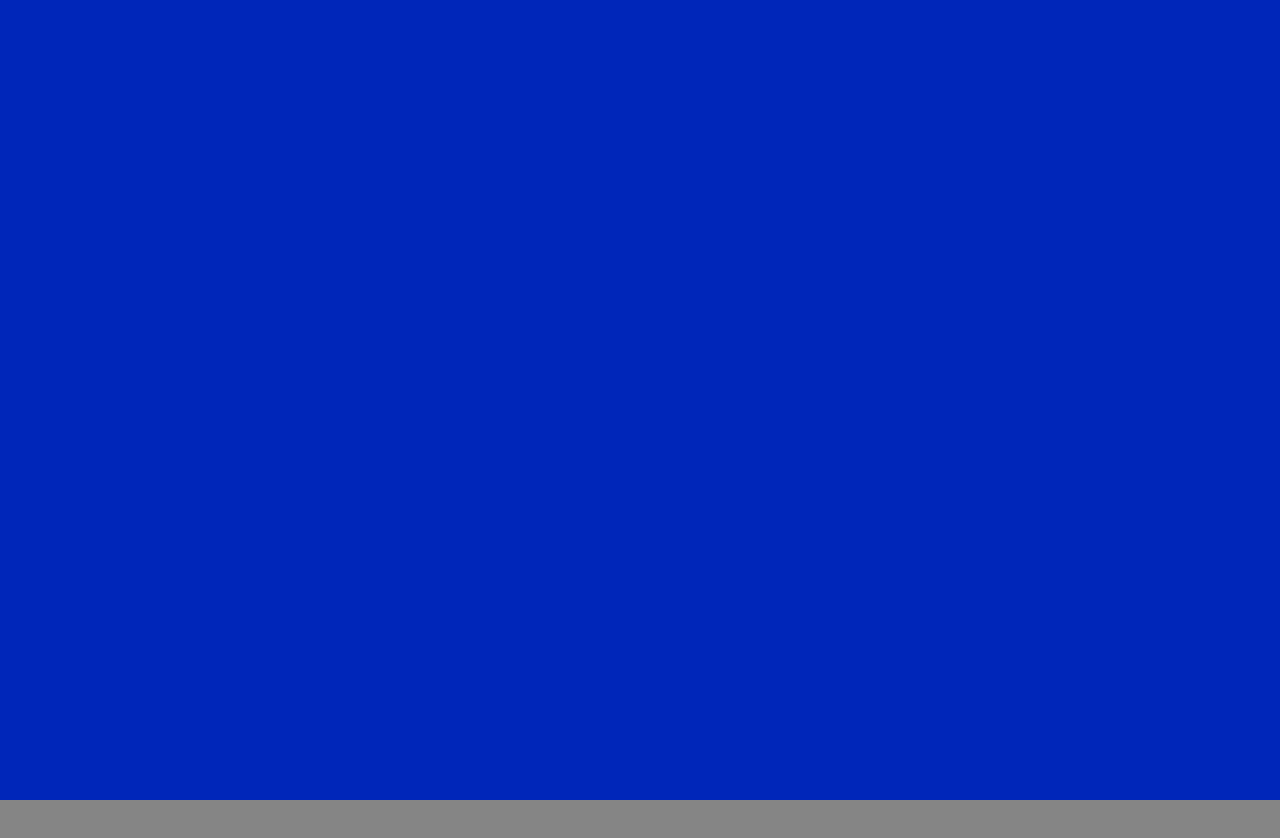
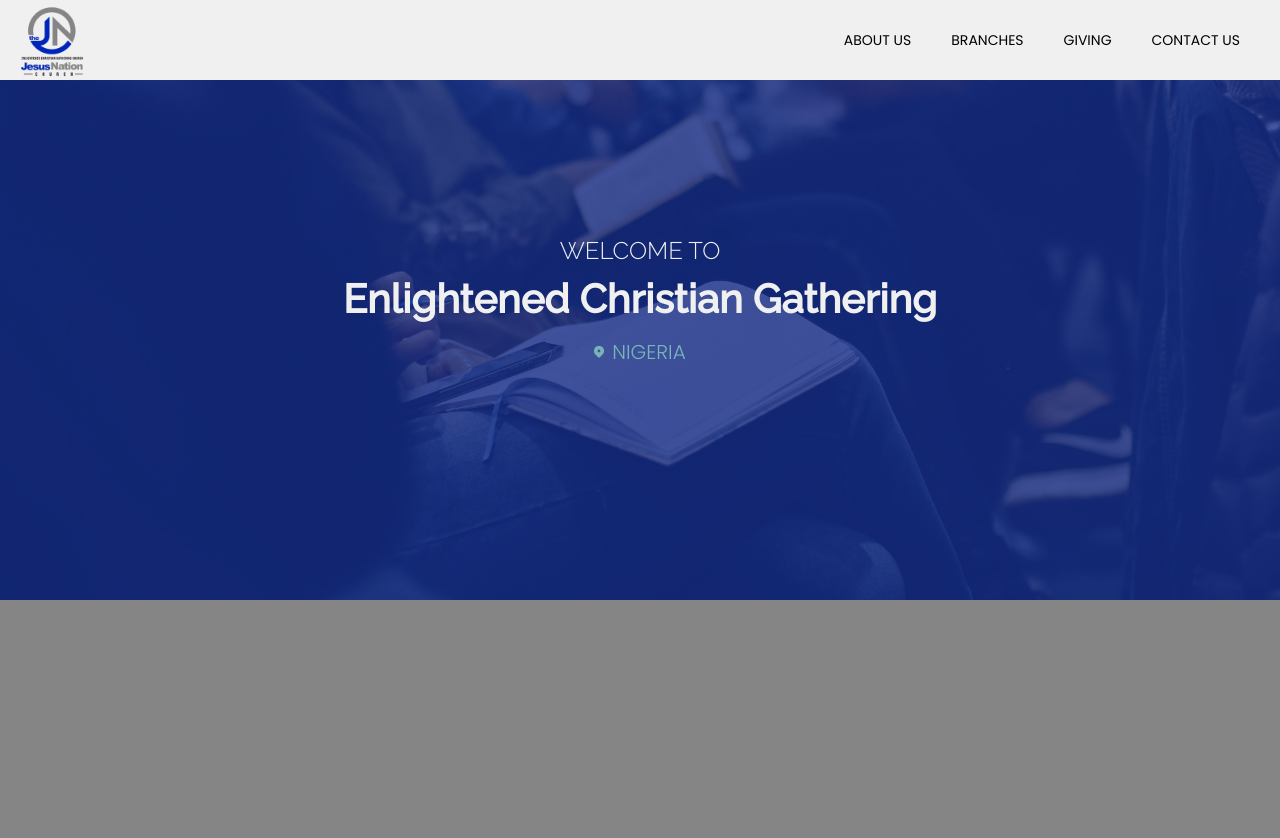
Before and after one commit to cindyeke/ecg-nigeria, a Next.js app: page / in a window 1280 px wide. Shown: the top 838 px of the page. Built offline with nearby package versions, Linux system fonts and the light colour scheme.

Commit message:
created header, nav for large screens

```diff
--- a/package.json
+++ b/package.json
@@ -12,7 +12,8 @@
     "clsx": "^2.0.0",
     "next": "14.0.3",
     "react": "^18",
-    "react-dom": "^18"
+    "react-dom": "^18",
+    "react-responsive": "^9.0.2"
   },
   "devDependencies": {
     "autoprefixer": "^10.0.1",
--- a/src/app/globals.css
+++ b/src/app/globals.css
@@ -7,5 +7,5 @@ html {
 }
 
 body {
-  @apply m-0 p-0 h-full font-main
+  @apply m-0 p-0 h-full font-main bg-off-white
 }
--- a/src/app/page.js
+++ b/src/app/page.js
@@ -1,31 +1,38 @@
 'use client'
 import { useEffect, useState } from 'react'
+import { useMediaQuery } from 'react-responsive'
 import MobileFirstPage from '@components/pages/MobileFirstPage/MobileFirstPage'
 import Navigation from '@components/organisms/Navigation/Navigation'
+import HomeHeader from '@components/organisms/HomeHeader/HomeHeader'
 
 export default function Home() {
-    const [showMobileNav, setShowMobileNav] = useState(false)
+    const [showNav, setShowNav] = useState(false)
+    const isMobile = useMediaQuery({ query: '(max-width: 767px)' })
 
     useEffect(() => {
+        if (isMobile) {
             const handleScroll = () => {
                 const scrollThreshold = 900
                 const shouldShowMobileNav = window.scrollY > scrollThreshold
-            setShowMobileNav(shouldShowMobileNav)
+                setShowNav(shouldShowMobileNav)
             }
             window.addEventListener('scroll', handleScroll)
             return () => {
                 window.removeEventListener('scroll', handleScroll)
             }
+        } else {
+            setShowNav(true)
+        }
     }, [])
 
     return (
-        <>
+        <div className="max-w-[1536px] md:mx-auto h-full">
             <MobileFirstPage />
             <div className="relative h-full">
-                <Navigation isVisible={showMobileNav} />
-                <div id="content" className="h-full bg-blue-500"></div>
+                <Navigation isVisible={showNav} />
+                <HomeHeader className="!hidden md:!flex" />
                 <div id="content" className="h-full bg-gray-400"></div>
             </div>
-        </>
+        </div>
     )
 }
--- a/src/components/molecules/Hamburger/Hamburger.js
+++ b/src/components/molecules/Hamburger/Hamburger.js
@@ -1,5 +1,4 @@
 import clsx from 'clsx'
-import { useState } from 'react'
 import styles from './Hamburger.module.css'
 
 const Hamburger = ({ isOpen, setIsOpen }) => {
--- a/src/components/molecules/Hamburger/Hamburger.module.css
+++ b/src/components/molecules/Hamburger/Hamburger.module.css
@@ -1,5 +1,6 @@
 .hamburger-wrapper {
     @apply absolute top-[32px] right-5;
+    @apply md:hidden
 }
 
 .lines {
--- /dev/null
+++ b/src/components/organisms/HomeHeader/HomeHeader.js
@@ -0,0 +1,44 @@
+import clsx from 'clsx'
+import Image from 'next/image'
+import SeparatorLine from '@components/molecules/SeparatorLine/SeparatorLine'
+import People from '@images/people-landscape.jpg'
+import ECGLogo from '@images/ecg-logo.png'
+import LocationMarker from '@svgs/location-marker.svg'
+import styles from './HomeHeader.module.css'
+
+const HomeHeader = ({ className, displaySeparatorLine = false }) => {
+    const mobileHeaderWrapperStyle = clsx(styles['header-wrapper'], className)
+
+    return (
+        <div className={mobileHeaderWrapperStyle}>
+            <div className={styles.header}>
+                <Image src={ECGLogo} alt="logo" className={styles.logo} />
+                {displaySeparatorLine && (
+                    <SeparatorLine property="vl" color="bg-gray-400" />
+                )}
+                <Image
+                    src={People}
+                    alt="people"
+                    className="hidden md:h-full md:block md:object-cover"
+                />
+                <div className={styles['welcome-wrapper']}>
+                    <span className={styles['text-one']}>Welcome to</span>
+                    <span className={styles['text-two']}>
+                        Enlightened Christian Gathering
+                    </span>
+                    <span className={styles['location-wrapper']}>
+                        <Image
+                            src={LocationMarker}
+                            alt="location marker"
+                            className="w-[10px] mr-1 xs-sm:w-[15px] xs-sm:mr-2 md:w-[10px]"
+                            priority
+                        />
+                        Nigeria
+                    </span>
+                </div>
+            </div>
+        </div>
+    )
+}
+
+export default HomeHeader
--- /dev/null
+++ b/src/components/organisms/HomeHeader/HomeHeader.module.css
@@ -0,0 +1,40 @@
+.header-wrapper {
+    @apply h-1/4 px-5 w-full flex justify-center items-end;
+    @apply sm:px-10;
+    @apply md:h-2/3 md:relative md:p-0;
+    @apply xl:h-3/4;
+}
+
+.header {
+    @apply flex items-center h-[110px];
+    @apply xs-sm:h-[140px];
+    @apply md:h-full md:w-full;
+}
+
+.logo {
+    @apply w-[70px] h-[70px] xs:w-[100px] xs:h-[100px];
+    @apply md:hidden;
+}
+
+.location-wrapper {
+    @apply flex font-main font-light text-sm text-teal-300 mt-2;
+    @apply xs:text-base;
+    @apply xs-sm:text-lg;
+    @apply md:uppercase md:text-[20px];
+}
+
+.welcome-wrapper {
+    @apply flex flex-col font-secondary w-[200px];
+    @apply xs-sm:w-72;
+    @apply md:w-full md:items-center md:absolute md:h-full md:justify-center md:bg-blue-600/80 md:text-off-white;
+}
+
+.text-one {
+    @apply text-sm font-light xs:text-lg xs-sm:text-xl;
+    @apply md:uppercase md:text-[24px] md:font-thin;
+}
+
+.text-two {
+    @apply font-bold text-[13px] text-blue-500 xs:text-lg xs-sm:text-[22px];
+    @apply md:text-[40px] md:font-bold md:capitalize md:text-off-white;
+}
--- a/src/components/organisms/MobileHomeHeader/MobileHomeHeader.js
+++ /dev/null
@@ -1,35 +0,0 @@
-import Image from 'next/image'
-import SeparatorLine from '@components/molecules/SeparatorLine/SeparatorLine'
-import ECGLogo from '@images/ecg-logo.png'
-import LocationMarker from '@svgs/location-marker.svg'
-import styles from './MobileHomeHeader.module.css'
-
-const MobileHomeHeader = () => {
-    return (
-        <div className={styles['header-wrapper']}>
-            <div className={styles.header}>
-                <Image src={ECGLogo} alt="logo" className={styles.logo} />
-                <SeparatorLine property="vl" color="bg-gray-400" />
-                <div className={styles['welcome-wrapper']}>
-                    <span className="text-sm font-light xs:text-lg xs-sm:text-xl">
-                        Welcome to
-                    </span>
-                    <span className="font-bold text-[13px] text-blue-500 xs:text-lg xs-sm:text-[22px]">
-                        ENLIGHTENED CHRISTIAN GATHERING
-                    </span>
-                    <span className={styles['location-wrapper']}>
-                        <Image
-                            src={LocationMarker}
-                            alt="location marker"
-                            className="w-[10px] mr-1 xs-sm:w-[15px] xs-sm:mr-2"
-                            priority
-                        />
-                        Nigeria
-                    </span>
-                </div>
-            </div>
-        </div>
-    )
-}
-
-export default MobileHomeHeader
--- a/src/components/organisms/MobileHomeHeader/MobileHomeHeader.module.css
+++ /dev/null
@@ -1,24 +0,0 @@
-.header-wrapper {
-    @apply h-1/4 px-5 w-full flex justify-center items-end;
-    @apply sm:px-10;
-}
-
-.header {
-    @apply flex items-center h-[110px];
-    @apply xs-sm:h-[140px];
-}
-
-.logo {
-    @apply w-[70px] h-[70px] xs:w-[100px] xs:h-[100px];
-}
-
-.location-wrapper {
-    @apply flex font-main font-light text-sm text-teal-300 mt-2;
-    @apply xs:text-base;
-    @apply xs-sm:text-lg;
-}
-
-.welcome-wrapper {
-    @apply flex flex-col font-secondary w-[200px];
-    @apply xs-sm:w-72;
-}
--- a/src/components/organisms/Navigation/Navigation.js
+++ b/src/components/organisms/Navigation/Navigation.js
@@ -6,7 +6,6 @@ import ButtonLink from '@components/atoms/ButtonLink/ButtonLink'
 import ECGLogo from '@images/ecg-logo.png'
 import { navigationLinks } from '@utilities/navigation'
 import styles from './Navigation.module.css'
-
 
 const Navigation = ({ isVisible }) => {
     const [openHamburger, setOpenHamburger] = useState(false)
@@ -22,11 +21,11 @@ const Navigation = ({ isVisible }) => {
 
     return (
         <div className={navContainer}>
-            <div className="w-full">
+            <div className="w-full md:h-full md:items-center md:flex md:justify-between">
                 <Image
                     src={ECGLogo}
                     alt="logo"
-                    className="mt-[6px] ml-3 w-16 h-16"
+                    className="mt-[6px] ml-3 w-16 h-16 md:w-20 md:h-20 md:mt-0"
                 />
                 <Hamburger
                     isOpen={openHamburger}
--- a/src/components/organisms/Navigation/Navigation.module.css
+++ b/src/components/organisms/Navigation/Navigation.module.css
@@ -2,7 +2,7 @@
     transition: opacity 0.3s ease, transform 0.3s ease, height 0.4s ease-in;
     @apply opacity-0 -translate-y-full;
     @apply h-[80px] fixed top-0 left-0 z-[1000] w-full bg-off-white flex flex-col overflow-hidden;
-    @apply md:hidden;
+    @apply md:max-w-[1536px] md:mx-auto md:left-auto;
 }
 
 .visible {
@@ -12,4 +12,5 @@
 .nav-list-wrapper {
     @apply h-full w-full absolute top-[80px] ml-[-100%] transition-[margin-left] duration-300 ease-in;
     @apply flex flex-col pl-6 mt-10 gap-y-10 uppercase text-[20px] font-semibold;
+    @apply md:w-auto md:h-auto md:!ml-0 md:relative md:top-0 md:mt-0 md:flex-row md:pl-0 md:text-[14px] md:font-normal md:gap-x-10 md:mr-10;
 }
--- a/src/components/pages/MobileFirstPage/MobileFirstPage.js
+++ b/src/components/pages/MobileFirstPage/MobileFirstPage.js
@@ -1,5 +1,5 @@
 import Image from 'next/image'
-import MobileHomeHeader from '@components/organisms/MobileHomeHeader/MobileHomeHeader'
+import MobileHomeHeader from '@components/organisms/HomeHeader/HomeHeader'
 import MobileHomeNav from '@components/organisms/MobileFirstPageNav/MobileFirstPageNav'
 import People from '@images/people.jpg'
 
@@ -13,7 +13,7 @@ export default function MobileFirstPage() {
                     className="h-full object-cover"
                 />
                 <div className="absolute top-0 bg-white opacity-70 w-full h-full flex flex-col">
-                    <MobileHomeHeader />
+                    <MobileHomeHeader displaySeparatorLine />
                     <MobileHomeNav />
                 </div>
             </div>
```
Also changed, not shown: public/images/people-landscape.jpg (added), 1 other file (tests, documents, lock files or other folders). Lines whose indentation alone changed are shown as unchanged.
